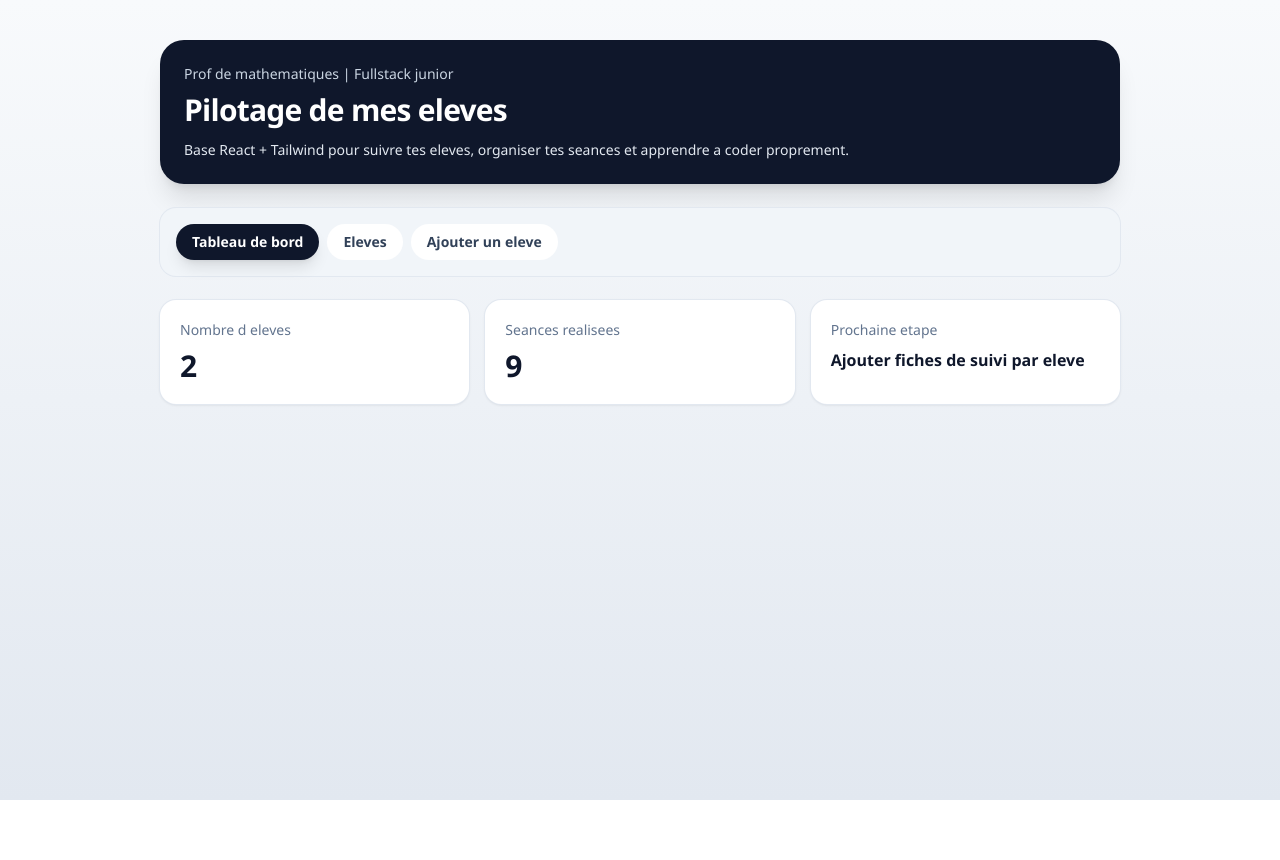
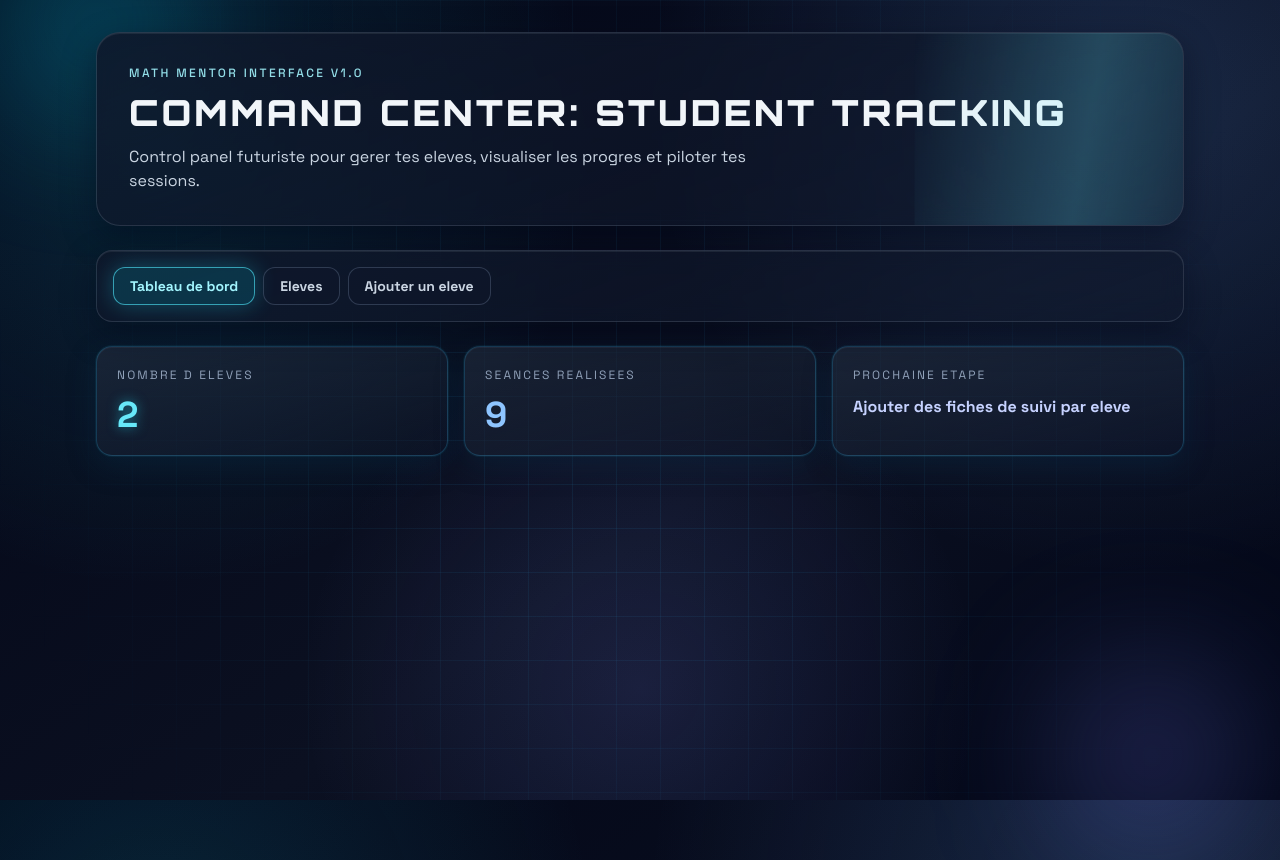
Before and after one commit to Anir-kata/ekanpage, a React (Vite) app: page / in a window 1280 px wide. Before the commit the page ends 800 px from the top, so only its background shows below. Built offline with nearby package versions, Linux system fonts and the light colour scheme.

Commit message:
Release v1.1.0

```diff
--- a/src/App.tsx
+++ b/src/App.tsx
@@ -20,32 +20,37 @@ function App() {
   }
 
   return (
-    <main className="mx-auto min-h-screen w-full max-w-5xl px-4 py-10 sm:px-6 lg:px-8">
-      <header className="rounded-3xl bg-slate-900 p-6 text-white shadow-xl">
-        <p className="text-sm font-medium text-slate-300">Prof de mathematiques | Fullstack junior</p>
-        <h1 className="mt-2 text-3xl font-extrabold tracking-tight">Pilotage de mes eleves</h1>
-        <p className="mt-3 max-w-2xl text-sm text-slate-200">
-          Base React + Tailwind pour suivre tes eleves, organiser tes seances et apprendre a coder proprement.
+    <main className="relative mx-auto min-h-screen w-full max-w-6xl px-4 py-8 sm:px-6 lg:px-8">
+      <div className="pointer-events-none absolute left-[-80px] top-[-90px] h-56 w-56 rounded-full bg-cyan-400/20 blur-3xl" />
+      <div className="pointer-events-none absolute bottom-[-60px] right-[-40px] h-52 w-52 rounded-full bg-indigo-400/20 blur-3xl" />
+
+      <header className="panel scan-line relative rounded-3xl p-6 md:p-8">
+        <p className="text-xs font-medium uppercase tracking-[0.2em] text-cyan-200/90">Math Mentor Interface v1.0</p>
+        <h1 className="hud-title mt-3 text-2xl font-black text-slate-100 sm:text-3xl lg:text-4xl">
+          Command Center: Student Tracking
+        </h1>
+        <p className="mt-3 max-w-2xl text-sm text-slate-300 sm:text-base">
+          Control panel futuriste pour gerer tes eleves, visualiser les progres et piloter tes sessions.
         </p>
       </header>
 
-      <section className="mt-6 rounded-2xl bg-slate-100 p-4 ring-1 ring-slate-200">
+      <section className="panel mt-6 rounded-2xl p-4">
         <Tabs activeTab={activeTab} onChange={setActiveTab} />
       </section>
 
       {activeTab === 'dashboard' && (
         <section className="mt-6 grid gap-4 sm:grid-cols-2 lg:grid-cols-3">
-          <article className="rounded-2xl bg-white p-5 shadow-sm ring-1 ring-slate-200">
-            <p className="text-sm text-slate-500">Nombre d eleves</p>
-            <p className="mt-2 text-3xl font-extrabold text-slate-900">{students.length}</p>
+          <article className="panel-soft rounded-2xl p-5 transition hover:-translate-y-0.5 hover:shadow-cyan-400/20">
+            <p className="text-xs uppercase tracking-[0.18em] text-slate-400">Nombre d eleves</p>
+            <p className="neon-cyan mt-3 text-4xl font-extrabold">{students.length}</p>
           </article>
-          <article className="rounded-2xl bg-white p-5 shadow-sm ring-1 ring-slate-200">
-            <p className="text-sm text-slate-500">Seances realisees</p>
-            <p className="mt-2 text-3xl font-extrabold text-slate-900">{totalSessions}</p>
+          <article className="panel-soft rounded-2xl p-5 transition hover:-translate-y-0.5 hover:shadow-blue-400/20">
+            <p className="text-xs uppercase tracking-[0.18em] text-slate-400">Seances realisees</p>
+            <p className="mt-3 text-4xl font-extrabold text-blue-300">{totalSessions}</p>
           </article>
-          <article className="rounded-2xl bg-white p-5 shadow-sm ring-1 ring-slate-200">
-            <p className="text-sm text-slate-500">Prochaine etape</p>
-            <p className="mt-2 text-base font-semibold text-slate-900">Ajouter fiches de suivi par eleve</p>
+          <article className="panel-soft rounded-2xl p-5 transition hover:-translate-y-0.5 hover:shadow-indigo-400/20">
+            <p className="text-xs uppercase tracking-[0.18em] text-slate-400">Prochaine etape</p>
+            <p className="mt-3 text-base font-semibold text-indigo-200">Ajouter des fiches de suivi par eleve</p>
           </article>
         </section>
       )}
--- a/src/components/StudentList.tsx
+++ b/src/components/StudentList.tsx
@@ -7,27 +7,32 @@ type StudentListProps = {
 export function StudentList({ students }: StudentListProps) {
   if (!students.length) {
     return (
-      <section className="rounded-2xl bg-white p-6 shadow-sm ring-1 ring-slate-200">
-        <h2 className="text-xl font-bold text-slate-900">Mes eleves</h2>
-        <p className="mt-3 text-slate-600">Aucun eleve pour le moment. Ajoute ton premier eleve dans l onglet dedie.</p>
+      <section className="panel rounded-2xl p-6">
+        <h2 className="hud-title text-lg font-bold text-cyan-200">Mes eleves</h2>
+        <p className="mt-3 text-slate-300">Aucun eleve pour le moment. Ajoute ton premier eleve dans l onglet dedie.</p>
       </section>
     )
   }
 
   return (
-    <section className="rounded-2xl bg-white p-6 shadow-sm ring-1 ring-slate-200">
-      <h2 className="text-xl font-bold text-slate-900">Mes eleves</h2>
+    <section className="panel rounded-2xl p-6">
+      <h2 className="hud-title text-lg font-bold text-cyan-200">Mes eleves</h2>
       <div className="mt-4 grid gap-4">
         {students.map((student) => (
-          <article key={student.id} className="rounded-xl border border-slate-200 bg-slate-50 p-4">
+          <article
+            key={student.id}
+            className="panel-soft rounded-xl p-4 transition duration-300 hover:-translate-y-0.5 hover:border-cyan-300/40"
+          >
             <div className="flex flex-wrap items-center justify-between gap-2">
-              <h3 className="text-lg font-semibold text-slate-900">{student.fullName}</h3>
-              <span className="rounded-full bg-slate-900 px-3 py-1 text-xs font-semibold text-white">{student.level}</span>
+              <h3 className="text-lg font-semibold text-slate-100">{student.fullName}</h3>
+              <span className="rounded-full border border-cyan-300/50 bg-cyan-400/10 px-3 py-1 text-xs font-semibold text-cyan-200">
+                {student.level}
+              </span>
             </div>
-            <p className="mt-2 text-sm text-slate-700">Objectif: {student.objective}</p>
-            <p className="mt-1 text-sm text-slate-700">Seances faites: {student.sessionsDone}</p>
-            <p className="mt-1 text-sm text-slate-700">Prochaine seance: {student.nextSessionAt}</p>
-            <p className="mt-3 text-sm text-slate-600">Notes: {student.notes}</p>
+            <p className="mt-2 text-sm text-slate-300">Objectif: {student.objective}</p>
+            <p className="mt-1 text-sm text-slate-300">Seances faites: {student.sessionsDone}</p>
+            <p className="mt-1 text-sm text-slate-300">Prochaine seance: {student.nextSessionAt}</p>
+            <p className="mt-3 text-sm text-slate-400">Notes: {student.notes}</p>
           </article>
         ))}
       </div>
--- a/src/components/Tabs.tsx
+++ b/src/components/Tabs.tsx
@@ -6,10 +6,10 @@ type TabsProps = {
 }
 
 const tabStyles = (isActive: boolean) =>
-  `rounded-full px-4 py-2 text-sm font-semibold transition ${
+  `rounded-xl border px-4 py-2 text-sm font-semibold transition duration-300 ${
     isActive
-      ? 'bg-slate-900 text-white shadow-lg'
-      : 'bg-white text-slate-700 hover:bg-slate-100'
+      ? 'border-cyan-300/60 bg-cyan-400/15 text-cyan-200 shadow-[0_0_22px_rgba(34,211,238,0.3)]'
+      : 'border-slate-500/40 bg-slate-900/40 text-slate-300 hover:border-cyan-400/40 hover:text-cyan-200'
   }`
 
 export function Tabs({ activeTab, onChange }: TabsProps) {
--- a/src/index.css
+++ b/src/index.css
@@ -1,12 +1,118 @@
+@import url("https://fonts.googleapis.com/css2?family=Orbitron:wght@500;700;900&family=Space+Grotesk:wght@400;500;700&display=swap");
 @import "tailwindcss";
 
 :root {
-  font-family: "Segoe UI", Tahoma, Geneva, Verdana, sans-serif;
+  --bg-1: #020617;
+  --bg-2: #0b1021;
+  --line: rgba(56, 189, 248, 0.15);
+  --surface: rgba(15, 23, 42, 0.58);
+  --surface-strong: rgba(15, 23, 42, 0.84);
+  --text-main: #e2e8f0;
+  --text-soft: #94a3b8;
+  --cyan: #22d3ee;
+  --blue: #60a5fa;
+  --violet: #818cf8;
+  font-family: "Space Grotesk", "Segoe UI", sans-serif;
 }
 
 body {
   margin: 0;
   min-width: 320px;
-  background: linear-gradient(180deg, #f8fafc 0%, #e2e8f0 100%);
-  color: #0f172a;
+  color: var(--text-main);
+  background:
+    radial-gradient(circle at 12% 18%, rgba(34, 211, 238, 0.14) 0%, rgba(34, 211, 238, 0) 34%),
+    radial-gradient(circle at 88% 12%, rgba(96, 165, 250, 0.17) 0%, rgba(96, 165, 250, 0) 36%),
+    radial-gradient(circle at 50% 86%, rgba(129, 140, 248, 0.14) 0%, rgba(129, 140, 248, 0) 36%),
+    linear-gradient(145deg, var(--bg-1) 0%, var(--bg-2) 58%, #020617 100%);
+  background-attachment: fixed;
 }
+
+body::before {
+  content: "";
+  position: fixed;
+  inset: 0;
+  pointer-events: none;
+  background-image:
+    linear-gradient(var(--line) 1px, transparent 1px),
+    linear-gradient(90deg, var(--line) 1px, transparent 1px);
+  background-size: 44px 44px;
+  mask-image: radial-gradient(circle at center, black 25%, transparent 88%);
+  opacity: 0.55;
+}
+
+#root {
+  min-height: 100vh;
+}
+
+.panel {
+  border: 1px solid rgba(148, 163, 184, 0.2);
+  background: linear-gradient(160deg, rgba(15, 23, 42, 0.86), rgba(15, 23, 42, 0.45));
+  backdrop-filter: blur(10px);
+  box-shadow:
+    inset 0 1px 0 rgba(226, 232, 240, 0.08),
+    0 12px 34px rgba(2, 6, 23, 0.45);
+}
+
+.panel-soft {
+  border: 1px solid rgba(56, 189, 248, 0.22);
+  background: linear-gradient(165deg, rgba(30, 41, 59, 0.76), rgba(15, 23, 42, 0.4));
+  box-shadow:
+    inset 0 1px 0 rgba(226, 232, 240, 0.06),
+    0 0 0 1px rgba(34, 211, 238, 0.07),
+    0 10px 28px rgba(8, 47, 73, 0.34);
+}
+
+.hud-title {
+  font-family: "Orbitron", "Space Grotesk", sans-serif;
+  letter-spacing: 0.08em;
+  text-transform: uppercase;
+}
+
+.neon-cyan {
+  color: #67e8f9;
+  text-shadow: 0 0 12px rgba(34, 211, 238, 0.55);
+}
+
+.futuristic-input {
+  border: 1px solid rgba(56, 189, 248, 0.25);
+  background: rgba(15, 23, 42, 0.6);
+  color: #e2e8f0;
+}
+
+.futuristic-input::placeholder {
+  color: var(--text-soft);
+}
+
+.futuristic-input:focus {
+  outline: none;
+  border-color: rgba(34, 211, 238, 0.7);
+  box-shadow: 0 0 0 3px rgba(34, 211, 238, 0.18);
+}
+
+.scan-line {
+  position: relative;
+  overflow: hidden;
+}
+
+.scan-line::after {
+  content: "";
+  position: absolute;
+  left: -40%;
+  top: 0;
+  width: 32%;
+  height: 100%;
+  background: linear-gradient(100deg, transparent, rgba(103, 232, 249, 0.22), transparent);
+  animation: scan 7s linear infinite;
+}
+
+@keyframes scan {
+  to {
+    transform: translateX(460%);
+  }
+}
+
+@media (max-width: 640px) {
+  .hud-title {
+    letter-spacing: 0.04em;
+  }
+}
--- a/vite.config.ts
+++ b/vite.config.ts
@@ -2,7 +2,6 @@ import { defineConfig } from 'vite'
 import react from '@vitejs/plugin-react-swc'
 import tailwindcss from '@tailwindcss/vite'
 
-// https://vite.dev/config/
 export default defineConfig({
   plugins: [react(), tailwindcss()],
 })
```
Also changed, not shown: src/components/AddStudentForm.tsx (+14 -14 lines).
